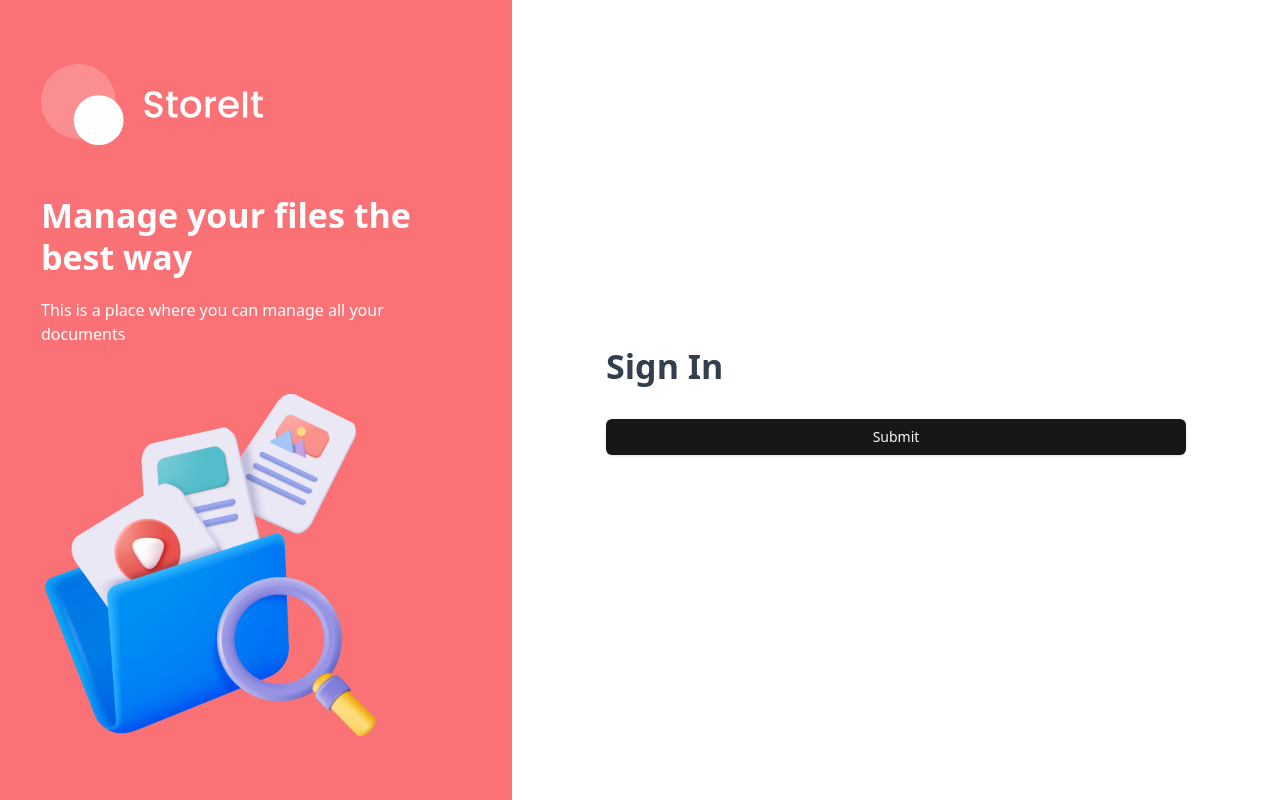
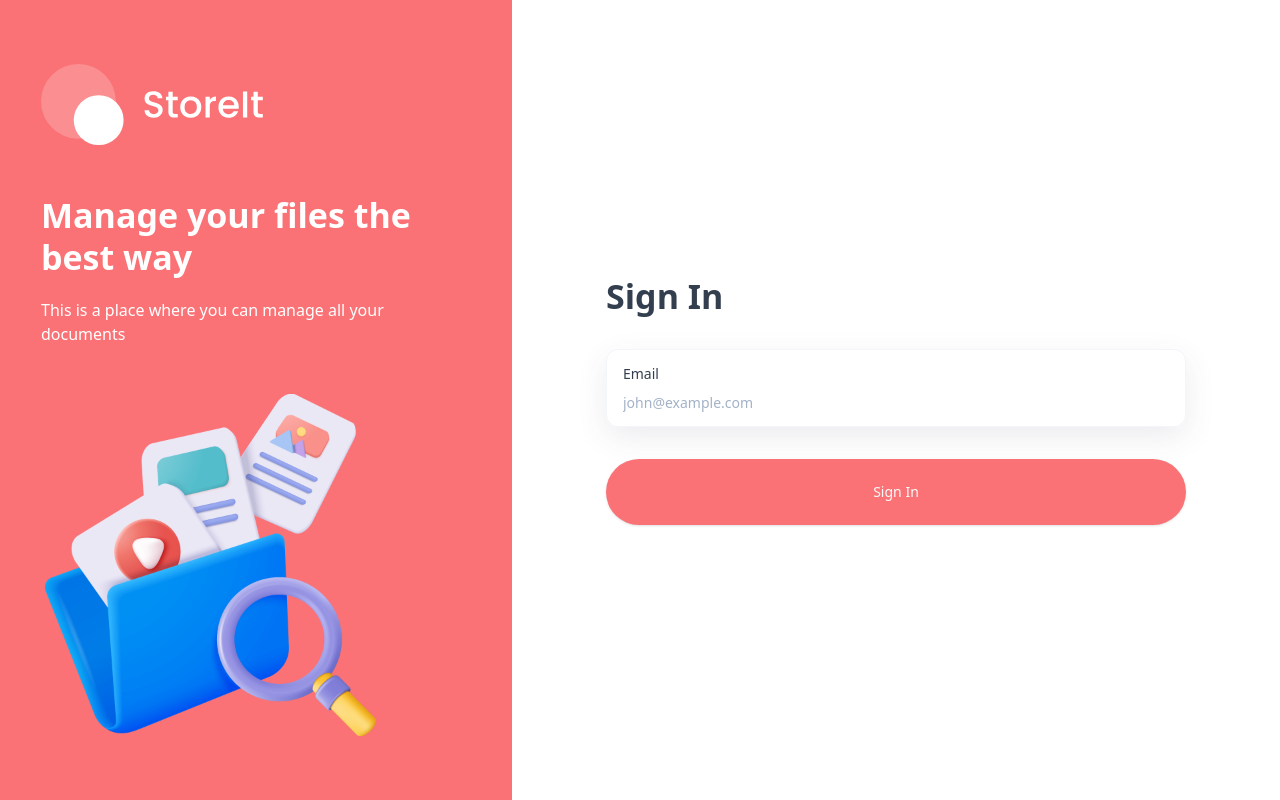
Before and after one commit to afnanhussain2002/own-drive, a Next.js app: page /sign-in in a window 1280 px wide. Built offline with nearby package versions, Linux system fonts and the light colour scheme.

Commit message:
design the submit button and add email field

```diff
--- a/components/AuthForm.tsx
+++ b/components/AuthForm.tsx
@@ -64,7 +64,23 @@ const AuthForm = ({type}: {type: FormType}) => {
         )}
       />
     )}
-      <Button type="submit">Submit</Button>
+     <FormField
+        control={form.control}
+        name="email"
+        render={({ field }) => (
+          <FormItem>
+            <div className="shad-form-item">
+            <FormLabel className="shad-form-label">Email</FormLabel>
+            <FormControl>
+              <Input placeholder="john@example.com" {...field} className="shad-input" />
+            </FormControl>
+
+            </div>
+            <FormMessage className="shad-form-message"/>
+          </FormItem>
+        )}
+      />
+      <Button type="submit" className="form-submit-button">{type === 'sign-up' ? 'Sign Up' : 'Sign In'}</Button>
     </form>
   </Form>
 
```
